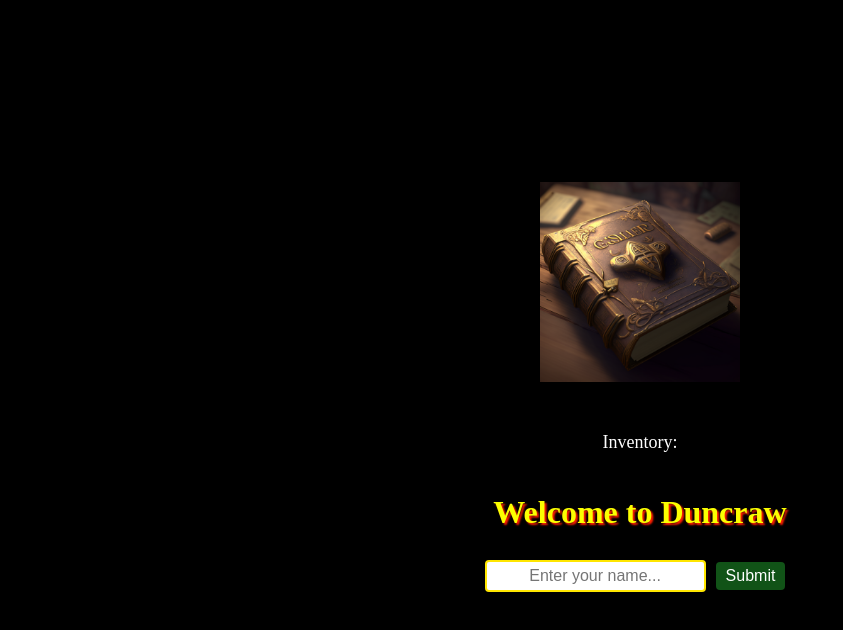
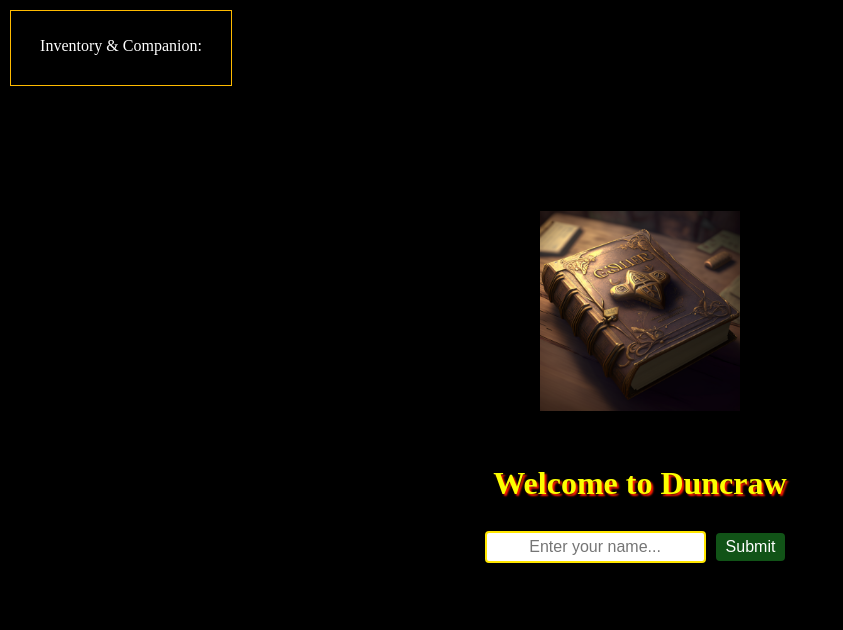
Before and after one commit to jessejohns-1/duncraw, a React (Create React App) app: page / in a window 1280 px wide. Shown: the top 630 px of the page, without its empty margins (0-843 px from the left). Built offline with nearby package versions, Linux system fonts and the light colour scheme; a web font is replaced by a local one.

Commit message:
adding more storyline

```diff
--- a/src/App.js
+++ b/src/App.js
@@ -44,7 +44,7 @@ function App() {
       <div className="image-container" style={getBackgroundStyle()} />
       <div className="content">
         <div className="inventory-box">
-          <p>Inventory:</p>
+          <p>Inventory & Companion:</p>
           <ul>
             {inventory.map((item, index) => (
               <li key={index}>
--- a/src/index.css
+++ b/src/index.css
@@ -81,3 +81,32 @@ button {
 button:hover {
   background-color: #2a75d2;
 }
+
+.inventory-box {
+  display: inline-block;
+  width: 200px;
+  border: 1px solid rgb(255, 187, 0);
+  padding: 10px;
+  margin: 10px;
+  text-align: center;
+  position: absolute;
+  top: 0;
+  left: 0;
+}
+
+.inventory-box img {
+  width: 100%;
+  height: auto;
+  margin-bottom: 10px;
+}
+
+.inventory-box h3 {
+  font-size: 20px;
+  margin: 0;
+  text-align: center;
+}
+
+.inventory-box p {
+  font-size: 16px;
+  text-align: center;
+}
```
Also changed, not shown: src/storyElements.js (+23 -2 lines).
